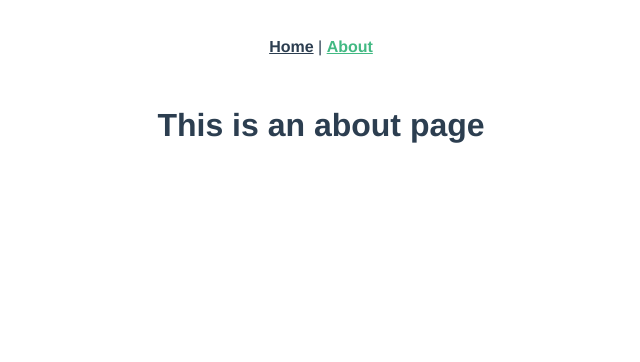
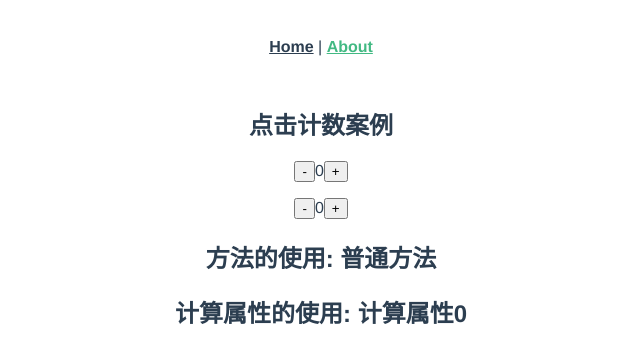
Before and after one commit to zzy0371/vue-helloworld, a Vue app: page /#/about in a window 1280 px wide. Shown: the top 362 px of the page, without its empty margins (319-959 px from the left). Built offline with nearby package versions, Linux system fonts and the light colour scheme.

Commit message:
VUE中方法计算属性侦听器的使用

```diff
--- a/src/views/About.vue
+++ b/src/views/About.vue
@@ -1,5 +1,65 @@
 <template>
   <div class="about">
-    <h1>This is an about page</h1>
+    <div>
+		<h2>点击计数案例</h2>
+		<p>
+			<button @click="reduce">-</button>
+			<span>{{num}}</span>
+			<button @click="add">+</button>
+		</p>
+		<p>
+			<button @click="num2--">-</button>
+			<span>{{num2}}</span>
+			<button @click="num2++">+</button>
+		</p>
+    </div>
+	<div>
+		<h2>方法的使用: {{ normal() }}</h2>
+		<h2>计算属性的使用: {{ comput1 }}</h2>
+	</div>
   </div>
 </template>
+
+
+<script>
+	// vue 中的内容都需要写在es6的模块中
+export default {
+	// 在组件中使用data必须使用函数格式写法  在函数的返回值中返回数据模型
+	data(){
+		return{
+			num:0,
+			num2:0
+		}
+	},
+	methods:{
+		normal(){
+			console.log("普通方法执行了");
+			return "普通方法"
+		},
+		reduce(){
+			this.num--;
+		},
+		add(){
+			this.num++;
+		}
+	},
+	computed:{
+		comput1(){
+			console.log("计算属性执行了");
+			return "计算属性"+this.num
+		}
+	},
+	watch:{
+		num(newValue,oldValue){
+			console.log("监听到num变化了",newValue,oldValue,);
+		},
+		num2(newValue,oldValue){
+			console.log("监听到了num2变化了",newValue,oldValue,);
+		}
+	}
+}
+
+// 方法：在methods中编写  当页面刷新 普通方法执行
+// 计算属性： 在computed 中编写  只有计算属性关联的对象发生变化 计算属性才会从新计算
+// 侦听器： 在watch中编写  可以针对指定变量监听变化
+</script>
```
